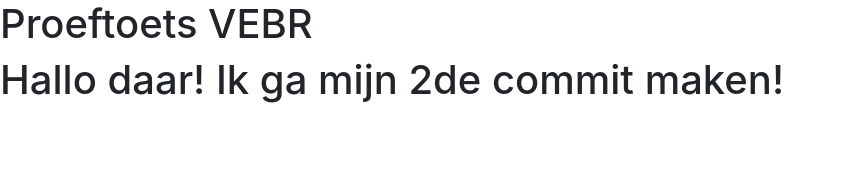
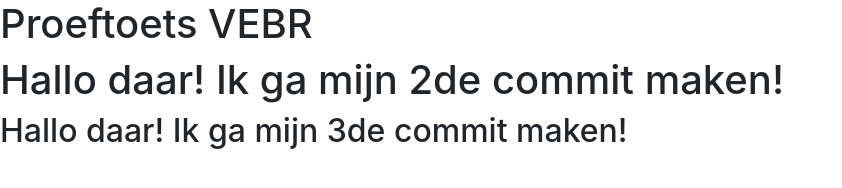
Before and after one commit to TTrashCAN/Proeftoets_VEBR_Blok1, a plain HTML site: page index.html in a window 1280 px wide. Shown: the whole page, without its empty margins (0-842 px from the left). Drawn offline with nearby package versions, Linux system fonts and the light colour scheme.

Commit message:
third commit

```diff
--- a/index.html
+++ b/index.html
@@ -13,6 +13,7 @@
   <body>
     <h1>Proeftoets VEBR</h1>
     <h1>Hallo daar! Ik ga mijn 2de commit maken!</h1>
+    <h2>Hallo daar! Ik ga mijn 3de commit maken!</h2>
 
     <!-- Optional JavaScript -->
     <!-- jQuery first, then Popper.js, then Bootstrap JS -->
```
